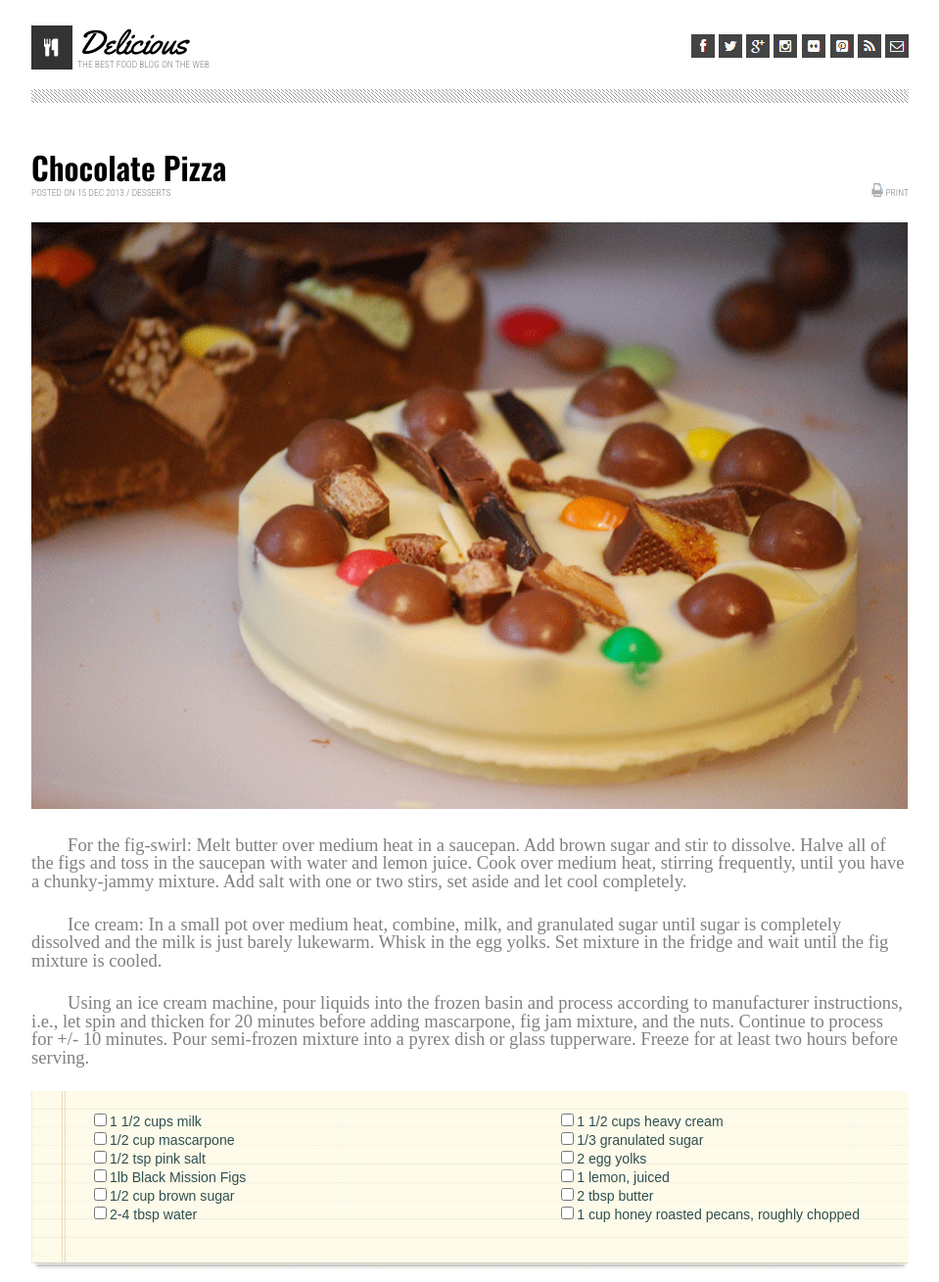
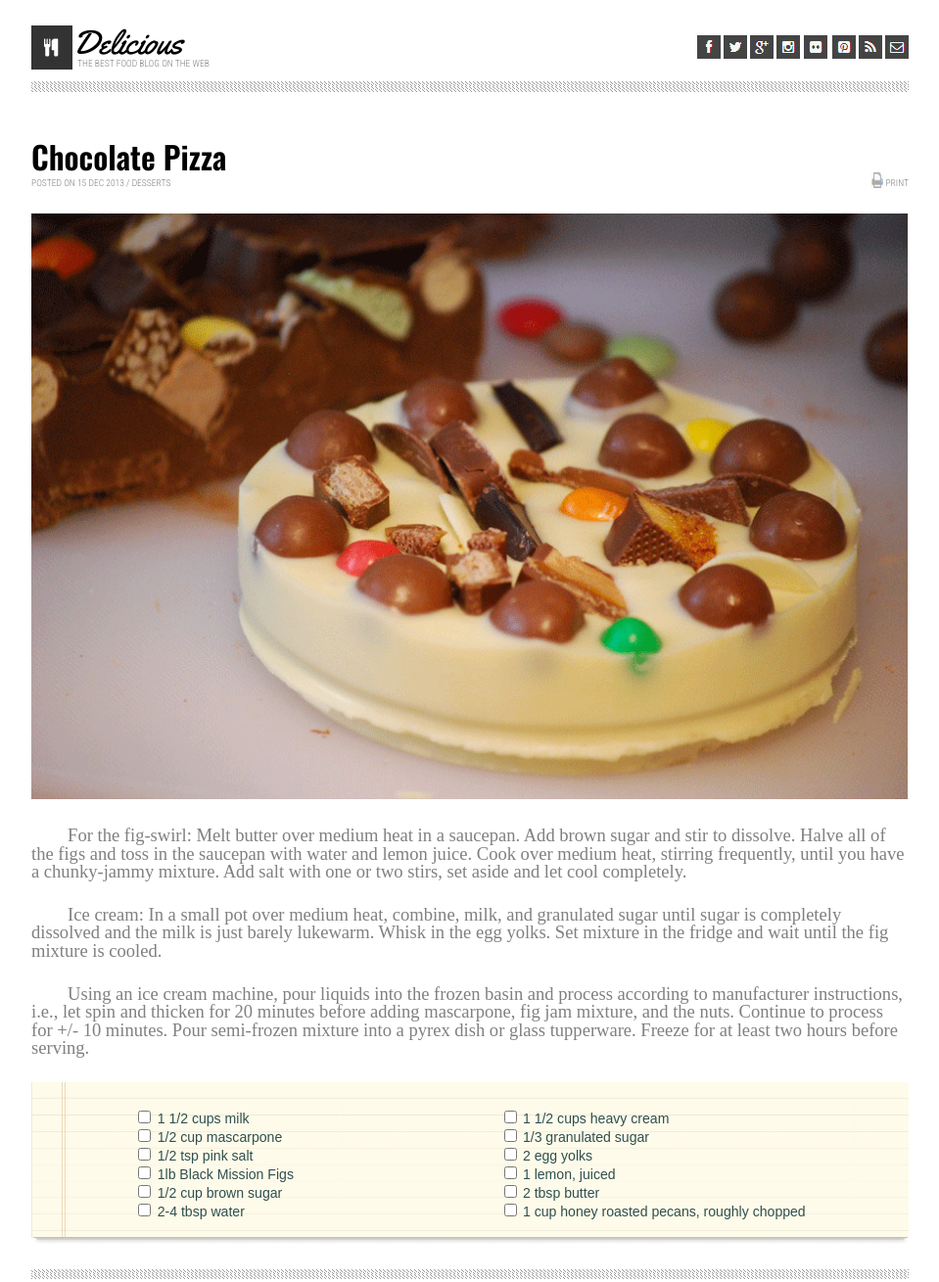
Before and after one commit to MelodicXP/chocolate-pizza, a plain HTML site: page index.html in a window 1280 px wide. Shown: the top 1309 px of the page at 98% size, without its empty margins (160-1119 px from the left). Drawn offline with nearby package versions, Linux system fonts and the light colour scheme.

Commit message:
Refactor CSS for increased readability

```diff
--- a/css/style.css
+++ b/css/style.css
@@ -1,29 +1,19 @@
 body {
-  margin-left: 15vw;
-  margin-right: 15vw;
-  margin-top: 2vw;
-  margin-bottom: 2vw;
+  margin: 2vw 15vw;
 }
 
 nav {
-  /* border: 3px solid red; */
   display: flex;
-  margin-bottom: 20px;
+  margin-bottom: 1vw;
 }
 
-#logo {
+nav img {
   height: auto;
-}
-.columnDisplay {
-  display: flex;
-  flex-direction: column;
-  justify-content: center;
 }
 
 h1 {
   font-family: 'Yellowtail', cursive;
   font-size: 2.7vw;
-  margin-left: 5px;
 }
 
 #p-header {
@@ -33,27 +23,17 @@ h1 {
   color: gray;
 }
 
-.icon-container {
+#icon-container {
   display: flex;
+  gap: 0.25vw;
   align-items: center;
   margin-left: auto;
-  /* border: 2px solid green; */
-}
-
-#icons img {
-  margin-right: 0px;
-  margin-left: 0px;
 }
 
 .image-row {
-
   background-image: url('/img/hr-img.png');
   background-repeat: repeat-x, repeat-x; /* repeat horizontally */
-  height: 3.5px; /* adjust height as needed */
-}
-
-#date-print-container {
-  display: flex;
+  height: .20vw; /* adjust height as needed */
 }
 
 h2 {
@@ -63,10 +43,14 @@ h2 {
   margin-top: 50px;
 }
 
+#date-print-container {
+  display: flex;
+}
+
 #date-posted {
   font-size: .75vw;
   font-family: 'Roboto Condensed', sans-serif;
-  margin-top: 5px;
+  margin-top: .5vw;
   color: gray;
 }
 
@@ -94,7 +78,7 @@ h2 {
 
 #recipe-container {
   /* border: 2px solid green; */
-  margin-bottom: 25px;
+  margin-bottom: 2vw;
 }
 
 #recipe-container p{
@@ -109,35 +93,35 @@ h2 {
   /* border: 3px solid green; */
   background-image: url('/img/list-bg.png');
   background-size: 100% 100%;
-  padding: 50px;
-  padding-top: 20px;
+  padding: 2vw 0;
   display: flex;
-  justify-content:space-between;
-  margin-bottom: 25px;
+  justify-content:space-around;
+  margin-bottom: 2vw;
 }
 
 .checkbox-list {
   /* border: 3px solid red; */
   list-style-type: none;
-  padding-left: 10px;
 }
 
 .checkbox-list li {
   font-size: 1.1vw;
   font-family: Arial, Helvetica, sans-serif;
   color: darkslategray;
+}
 
+.checkbox-list li input {
+  margin-right: 0.5vw;
 }
 
 /* ':checked' targets the checked checkboxes, and the '+' selects the label element immediately following the checkbox.*/
 .checkbox-list li input[type="checkbox"]:checked + label {
-  margin-right: 10px;
   text-decoration: line-through; /*create strikethrough effect when checkbox is checked */
 }
 
 #author-container {
   display: flex;
-  margin-top: 25px;
+  margin-top: 2vw;
 }
 
 #author-container button {
@@ -145,17 +129,16 @@ h2 {
   background-color: #c96f08;
   color: white;
   font-family: 'Roboto Condensed', sans-serif;
-  padding-left: 40px;
-  padding-right: 40px;
-  height: 40px;
+  padding-left: 2vw;
+  padding-right: 2vw;
+  height: 2vw;
   border: none;
 }
 
 #author-info {
   display: flex;
   flex-direction: column;
-  margin-left: 15px;
-  width: 475px;
+  margin-left: 2vw;
   /* border: 3px solid red; */
 }
 
@@ -179,8 +162,8 @@ h2 {
 #small-logo {
   display: block;
   margin: auto;
-  margin-top: 75px;
-  margin-bottom: 25px;
+  margin-top: 2vw;
+  margin-bottom: 2vw;
   /* border: 3px solid green; */
 }
 
--- a/index.html
+++ b/index.html
@@ -1,31 +1,31 @@
 <!DOCTYPE html>
 <html lang="en">
+
 <head>
   <meta charset="UTF-8">
   <meta name="viewport" content="width=device-width, initial-scale=1.0">
   <link rel="stylesheet" href="css/reset.css">
   <link rel="stylesheet" href="css/style.css">
   <link rel="preconnect" href="https://fonts.googleapis.com">
-<link rel="preconnect" href="https://fonts.gstatic.com" crossorigin>
-<link href="https://fonts.googleapis.com/css2?family=Oswald:wght@600&family=Roboto+Condensed:wght@300&family=Yellowtail&display=swap" rel="stylesheet">
+  <link rel="preconnect" href="https://fonts.gstatic.com" crossorigin>
+  <link
+    href="https://fonts.googleapis.com/css2?family=Oswald:wght@600&family=Roboto+Condensed:wght@300&family=Yellowtail&display=swap"
+    rel="stylesheet">
   <title>Document</title>
 </head>
+
 <body>
-
   <header>
     <nav>
-
-      <img id="logo" src="img/lab10a.png" alt="picture of logo">
-
-      <div class="columnDisplay">
+      <img src="img/lab10a.png" alt="picture of logo">
+      <div>
         <h1>Delicious</h1>
         <p id="p-header">
           THE BEST FOOD BLOG ON THE WEB
         </p>
       </div>
 
-      <div class="icon-container">
-        <div id="icons">
+      <div id="icon-container">
           <img src="img/fb-icon.png" alt="facebook icon">
           <img src="img/twit-icon.png" alt="twitter icon">
           <img src="img/gp-icon.png" alt="google plus icon">
@@ -34,11 +34,10 @@
           <img src="img/pint-icon.png" alt="pinterest icon">
           <img src="img/rss-icon.png" alt="rss icon">
           <img src="img/mail-icon.png" alt="mail icon">
-        </div>
       </div>
     </nav>
 
-    <div class="image-container">
+    <div>
       <div class="image-row"></div>
       <div class="image-row"></div>
       <div class="image-row"></div>
@@ -51,8 +50,7 @@
 
     <div id="date-print-container">
       <p id="date-posted">POSTED ON 15 DEC 2013 / DESSERTS</p>
-
-      <img id="print-icon" src="img/print-icon.png" alt="picture of print icon">
+      <img src="img/print-icon.png" alt="picture of print icon">
       <div id="print-text-container">
         <p id="print">PRINT</p>
       </div>
@@ -61,12 +59,19 @@
     <img id="choco-pizza" src="img/choco-pizza.png" alt="picture of cholate pizza">
 
     <div id="recipe-container">
-      <p>For the fig-swirl: Melt butter over medium heat in a saucepan.  Add brown sugar and stir to dissolve. Halve all of the figs and toss in the saucepan with water and lemon juice.  Cook over medium heat, stirring frequently, until you have a chunky-jammy mixture. Add salt with one or two stirs, set aside and let cool completely.</p>
+      <p>For the fig-swirl: Melt butter over medium heat in a saucepan. Add brown sugar and stir to dissolve. Halve all
+        of the figs and toss in the saucepan with water and lemon juice. Cook over medium heat, stirring frequently,
+        until you have a chunky-jammy mixture. Add salt with one or two stirs, set aside and let cool completely.</p>
 
-      <p>Ice cream: In a small pot over medium heat, combine, milk, and granulated sugar until sugar is completely dissolved and the milk is just barely lukewarm. Whisk in the egg yolks. Set mixture in the fridge and wait until the fig mixture is cooled.</p>
+      <p>Ice cream: In a small pot over medium heat, combine, milk, and granulated sugar until sugar is completely
+        dissolved and the milk is just barely lukewarm. Whisk in the egg yolks. Set mixture in the fridge and wait until
+        the fig mixture is cooled.</p>
 
-      <p>Using an ice cream machine, pour liquids into the frozen basin and process according to manufacturer instructions, i.e., let spin and thicken for 20 minutes before adding mascarpone, fig jam mixture, and the nuts.  Continue to process for +/- 10 minutes.  Pour semi-frozen mixture into a pyrex dish or glass tupperware.  Freeze for at least two hours before serving.</p>
-  </div>
+      <p>Using an ice cream machine, pour liquids into the frozen basin and process according to manufacturer
+        instructions, i.e., let spin and thicken for 20 minutes before adding mascarpone, fig jam mixture, and the nuts.
+        Continue to process for +/- 10 minutes. Pour semi-frozen mixture into a pyrex dish or glass tupperware. Freeze
+        for at least two hours before serving.</p>
+    </div>
 
     <div class="checkbox-container">
       <ul class="checkbox-list">
@@ -84,7 +89,8 @@
         <li><input type="checkbox" id="item3"><label for="item3">2 egg yolks</label></li>
         <li><input type="checkbox" id="item4"><label for="item4">1 lemon, juiced</label></li>
         <li><input type="checkbox" id="item5"><label for="item5">2 tbsp butter</label></li>
-        <li><input type="checkbox" id="item6"><label for="item6">1 cup honey roasted pecans, roughly chopped</label></li>
+        <li><input type="checkbox" id="item6"><label for="item6">1 cup honey roasted pecans, roughly chopped</label>
+        </li>
       </ul>
     </div>
 
@@ -97,12 +103,10 @@
 
     <section id="author-container">
       <img id="van-pic" src="img/van-pic.png" alt="image of person smiling">
-
       <div id="author-info">
         <h2>Vanessa Stevenson</h2>
         <p>Food enthusiast, photography fan. Add a pinch of raw foodism and that's pretty much who I am.</p>
       </div>
-
       <button>SHARE RECIPE</button>
     </section>
 
@@ -114,6 +118,6 @@
     <p>Delicious &copy; 2013 - All Rights Reserved</p>
     <p>Proudly published with Ghost.</p>
   </footer>
+</body>
 
-</body>
 </html>
```
